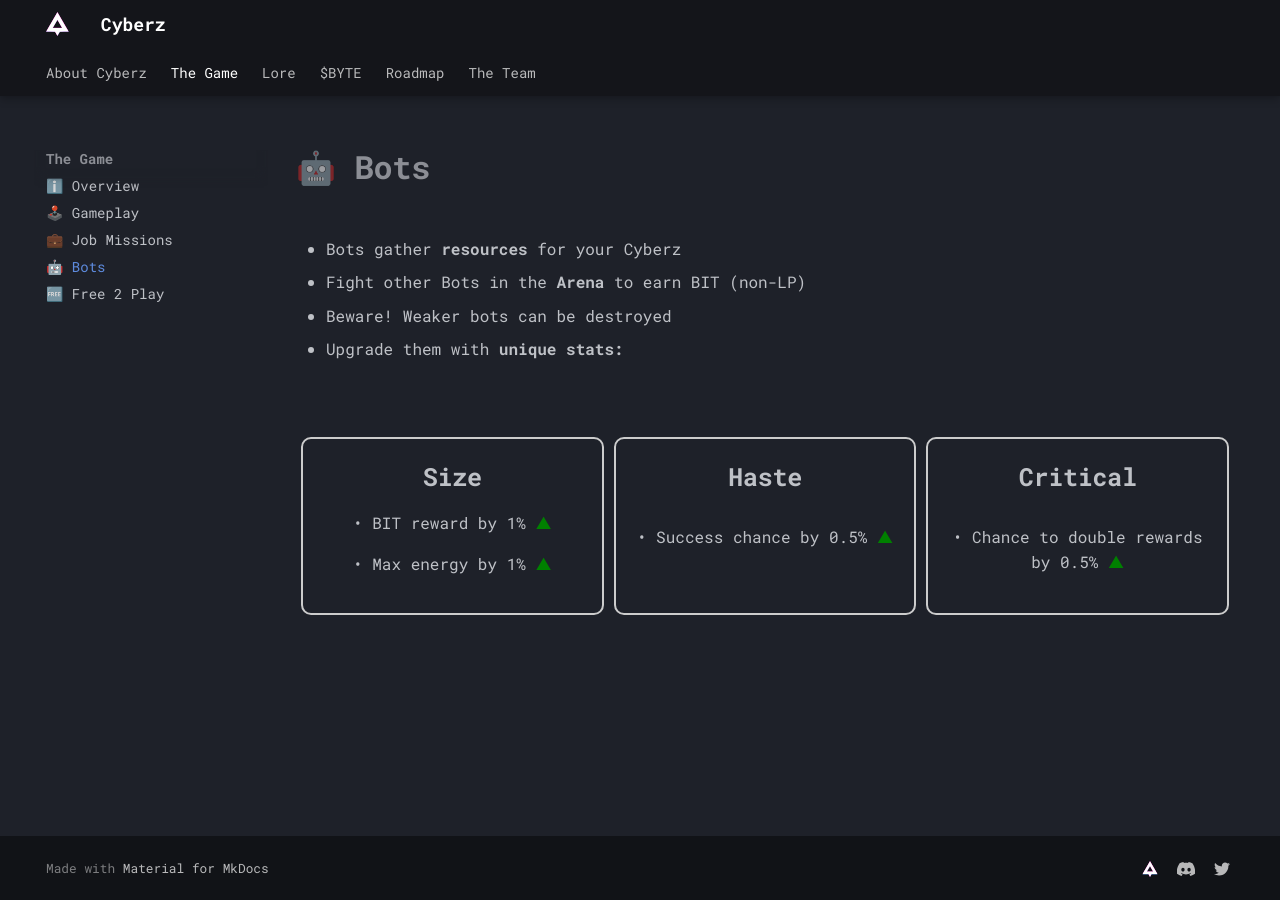
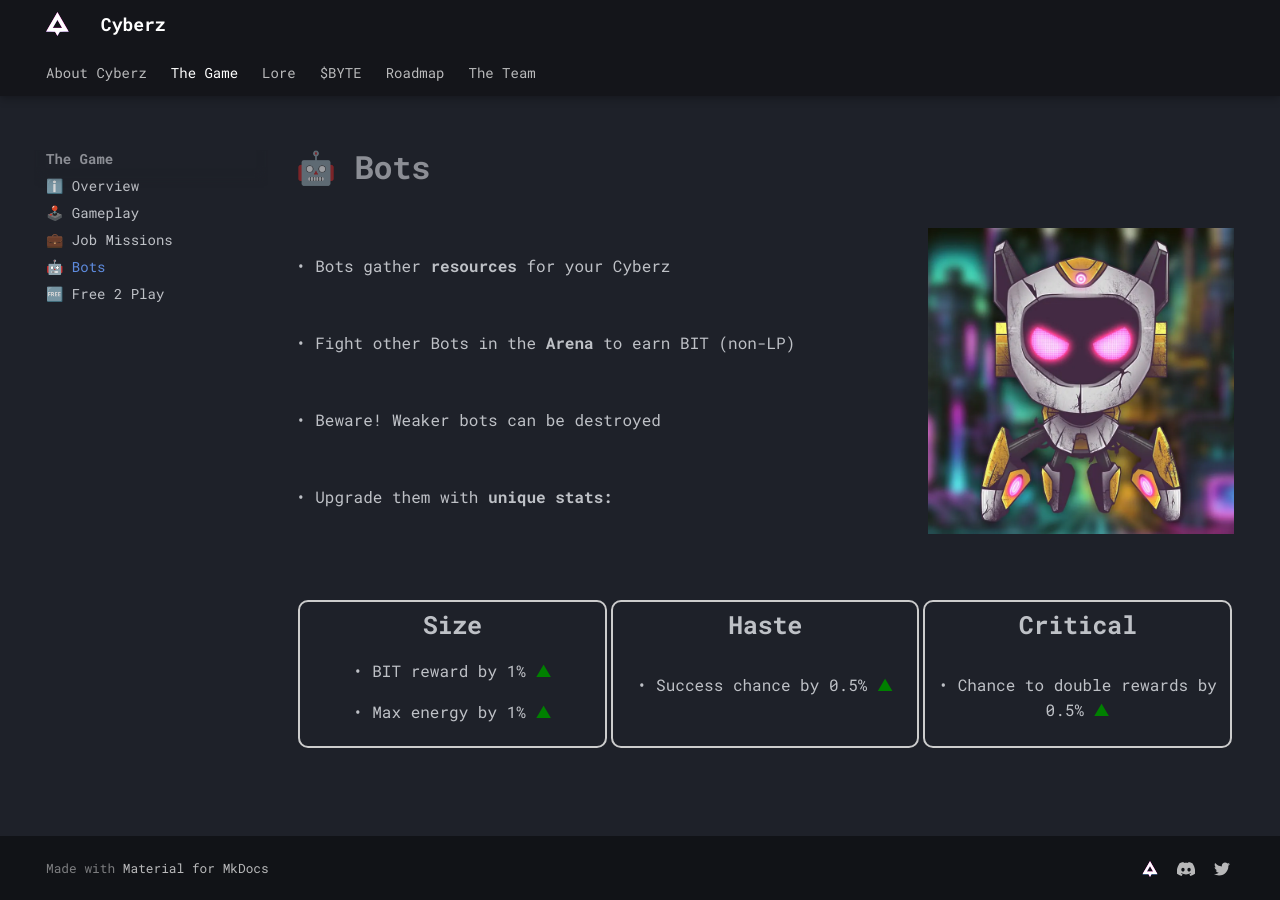
Before and after one commit to Cissoko420/Cyberz-Whitepaper, an MkDocs documentation site: the page built from docs/bots.md, in a window 1280 px wide. Built offline with MkDocs 1.6.1 and Material for MkDocs 9.7.7, drawn with Linux system fonts in a browser that asks for light colours.

Commit message:
Several updates on bot & free2play page

```diff
--- a/docs/bots.md
+++ b/docs/bots.md
@@ -1,27 +1,42 @@
 # 🤖 **Bots**
 
-- Bots gather **resources** for your Cyberz
+<div style="display: flex; justify-content: space-between; align-items: flex-start;">
+  <div style="flex: 2; padding-right: 20px;">
+    <br>
+    • Bots gather <strong>resources</strong> for your Cyberz
+    <br>
+    <br>
+    <br>
+    • Fight other Bots in the <strong>Arena</strong> to earn BIT (non-LP)
+    <br>
+    <br>
+    <br>
+    • Beware! Weaker bots can be destroyed
+    <br>
+    <br>
+    <br>
+    • Upgrade them with <strong>unique stats:</strong>
 
-- Fight other Bots in the **Arena** to earn BIT (non-LP)
-
-- Beware! Weaker bots can be destroyed
-
-- Upgrade them with **unique stats:**
+  </div>
+  <div style="flex: 1;">
+    <img src="../images/bots/407.png" alt="Bots Image" style="width: 100%;">
+  </div>
+</div>
 
 <br>
-<div style="display: flex; justify-content: space-between; margin-top: 20px;">
-  <div style="flex: 1; padding: 20px; margin: 5px; border: 2px solid #ccc; border-radius: 10px; text-align: center;">
+<div style="display: flex; justify-content: space-between; margin-top: 10px;">
+  <div style="flex: 1; padding: 5px; margin: 2px; border: 2px solid #ccc; border-radius: 10px; text-align: center;">
     <h2 style="text-align: center; margin-top: 0; font-weight: bold">Size</h2>
-    <p>• BIT reward by 1% <span style="color: green;">▲</span></p></p>
-    <p>• Max energy by 1% <span style="color: green;">▲</span></p></p>
+    <p>• BIT reward by 1% <span style="color: green;">▲</span></p>
+    <p>• Max energy by 1% <span style="color: green;">▲</span></p>
   </div>
-  <div style="flex: 1; padding: 20px; margin: 5px; border: 2px solid #ccc; border-radius: 10px; text-align: center;">
+  <div style="flex: 1; padding: 5px; margin: 2px; border: 2px solid #ccc; border-radius: 10px; text-align: center;">
     <h2 style="text-align: center; margin-top: 0; font-weight: bold">Haste</h2>
     <div style="text-align: center; margin-top:30px;">
       <p>• Success chance by 0.5% <span style="color: green;">▲</span></p>
     </div>
   </div>
-  <div style="flex: 1; padding: 20px; margin: 5px; border: 2px solid #ccc; border-radius: 10px; text-align: center;">
+  <div style="flex: 1; padding: 5px; margin: 2px; border: 2px solid #ccc; border-radius: 10px; text-align: center;">
     <h2 style="text-align: center; margin-top: 0; font-weight: bold">Critical</h2>
     <div style="text-align: center; margin-top:30px;">
       <p>• Chance to double rewards by 0.5% <span style="color: green;">▲</span></p>
```
Also changed, not shown: docs/free2play.md (+2 -0 lines), docs/images/bots/407.png (added), docs/images/free2play.png (added).
